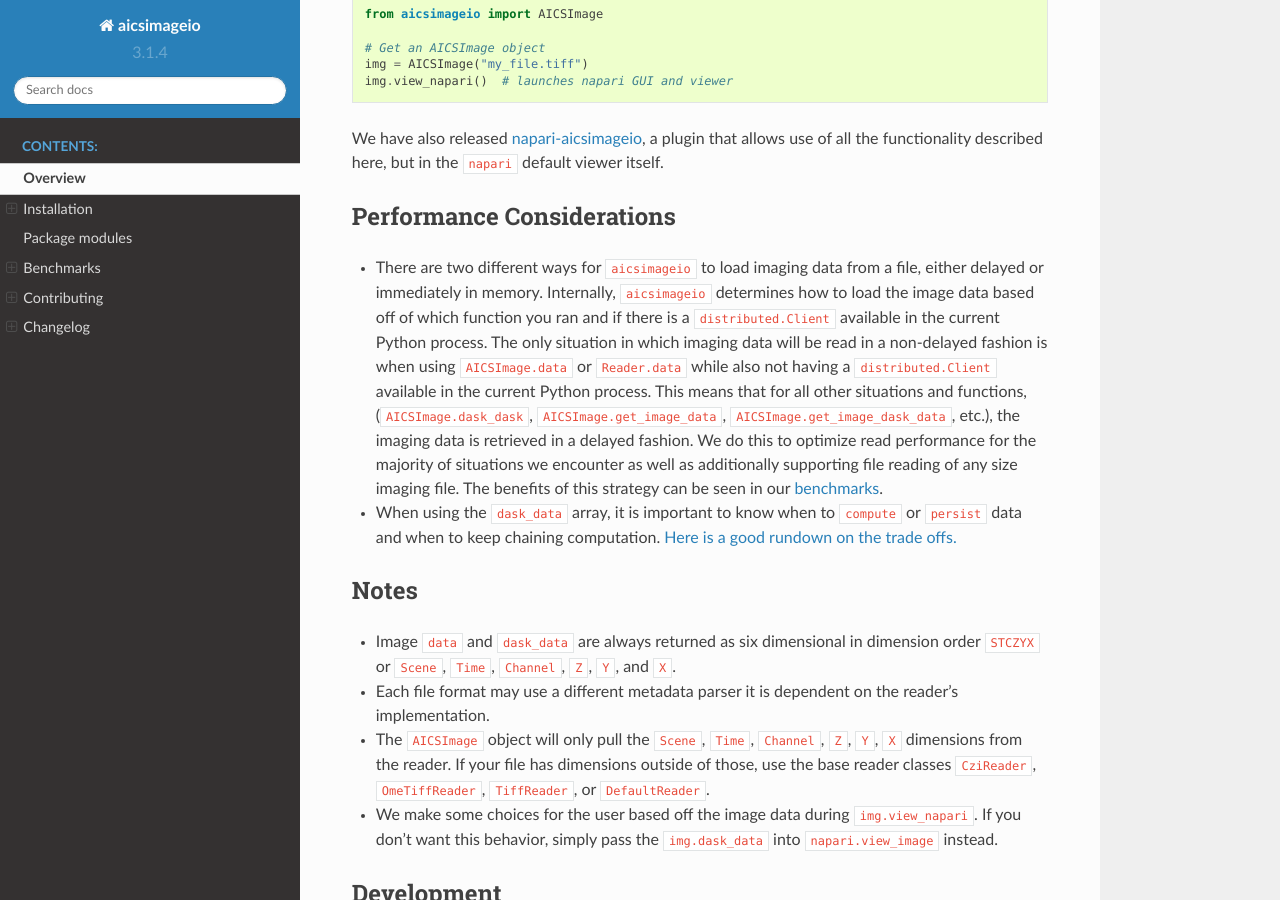
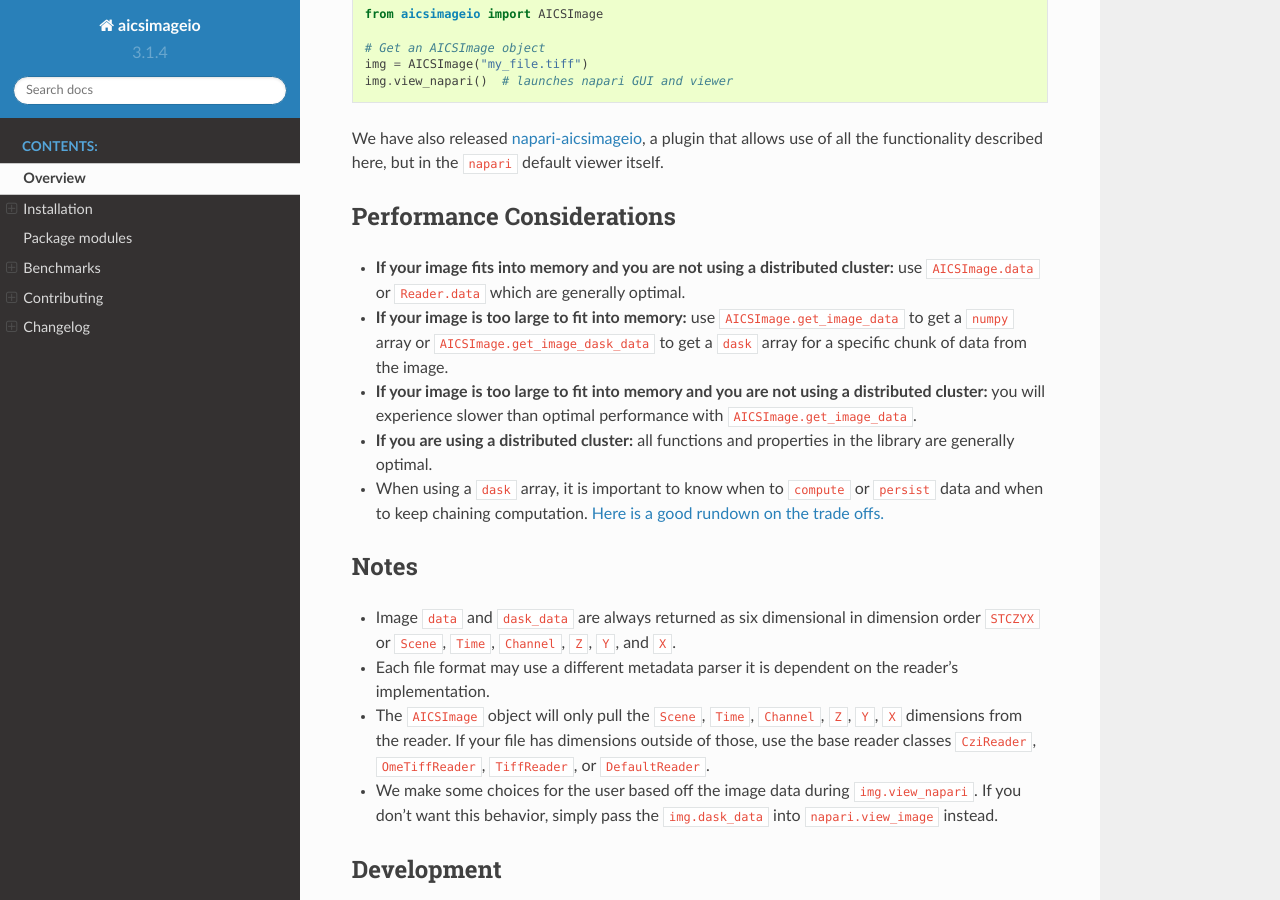
Before and after one commit to AllenCellModeling/aicsimageio, a Sphinx documentation site: the page built from docs/index.rst, in a window 1280 px wide and 900 px high, scrolled down 2818 px. Built offline with Sphinx 7.4.7 and the Read the Docs theme 2.0.0, drawn with Linux system fonts in a browser that asks for light colours; pages that are not in the unit, such as notebooks, are missing from menus.

Commit message:
Move around performance notes between README and benchmark doc

```diff
--- a/README.md
+++ b/README.md
@@ -142,19 +142,17 @@ viewer itself.
 
 
 ## Performance Considerations
-* There are two different ways for `aicsimageio` to load imaging data from a file,
-either delayed or immediately in memory. Internally, `aicsimageio` determines how to
-load the image data based off of which function you ran and if there is a
-`distributed.Client` available in the current Python process. The only situation in
-which imaging data will be read in a non-delayed fashion is when using `AICSImage.data`
-or `Reader.data` while also not having a `distributed.Client` available in the current
-Python process. This means that for all other situations and functions,
-(`AICSImage.dask_dask`, `AICSImage.get_image_data`, `AICSImage.get_image_dask_data`,
-etc.), the imaging data is retrieved in a delayed fashion. We do this to optimize read
-performance for the majority of situations we encounter as well as additionally
-supporting file reading of any size imaging file. The benefits of this strategy can be
-seen in our [benchmarks](https://allencellmodeling.github.io/aicsimageio/benchmarks.html).
-* When using the `dask_data` array, it is important to know when to `compute` or
+* **If your image fits into memory and you are not using a distributed cluster:** use
+`AICSImage.data` or `Reader.data` which are generally optimal.
+* **If your image is too large to fit into memory:** use `AICSImage.get_image_data` to
+get a `numpy` array or `AICSImage.get_image_dask_data` to get a `dask` array for a
+specific chunk of data from the image.
+* **If your image is too large to fit into memory and you are not using a distributed
+cluster:** you will experience slower than optimal performance with
+`AICSImage.get_image_data`.
+* **If you are using a distributed cluster:** all functions and properties in the
+library are generally optimal.
+* When using a `dask` array, it is important to know when to `compute` or
 `persist` data and when to keep chaining computation.
 [Here is a good rundown on the trade offs.](https://stackoverflow.com/questions/41806850/dask-difference-between-client-persist-and-client-compute#answer-41807160)
 
```
Also changed, not shown: docs/benchmarks.md (+13 -0 lines).
